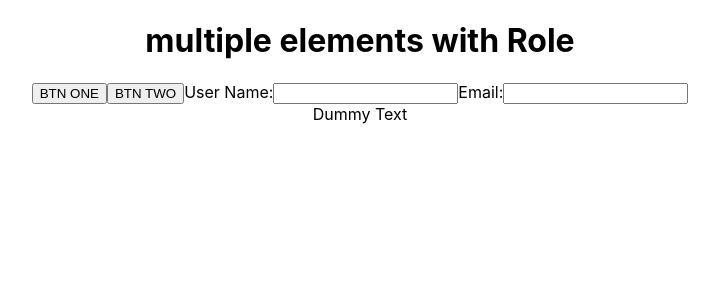
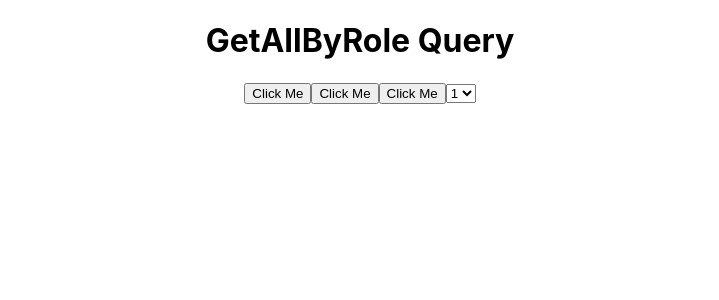
Before and after one commit to muazimmaqbool/React_Testing_Library, a React (Create React App) app: page / in a window 1280 px wide. Shown: the top 300 px of the page, without its empty margins (280-999 px from the left). Built offline with nearby package versions, Linux system fonts and the light colour scheme.

Commit message:
getallbyrole

```diff
--- a/src/12_getAllByRole_Query/GetAllByRole.jsx
+++ b/src/12_getAllByRole_Query/GetAllByRole.jsx
@@ -16,7 +16,7 @@ const GetAllByRole = () => {
     <div>
         <h1>GetAllByRole Query</h1>
 
-        {/*here both buttons are same with no attribute so we use getAllByRole */}
+        {/*here all buttons are same with no attribute so we use getAllByRole */}
         <button>Click Me</button>
         <button>Click Me</button>
         <button>Click Me</button>
--- a/src/App.js
+++ b/src/App.js
@@ -50,8 +50,8 @@ function App() {
       {/* <FuncOne/> */}
 
       {/* <GetByRole/> */}
-      <GetByRole_Two/>
-      {/* <GetAllByRole/> */}
+      {/* <GetByRole_Two/> */}
+      <GetAllByRole/>
 
       {/* <GetByLabelText/> */}
       {/* <GetAllByLabelText/> */}
```
Also changed, not shown: 1 other file (tests, documents, lock files or other folders).
